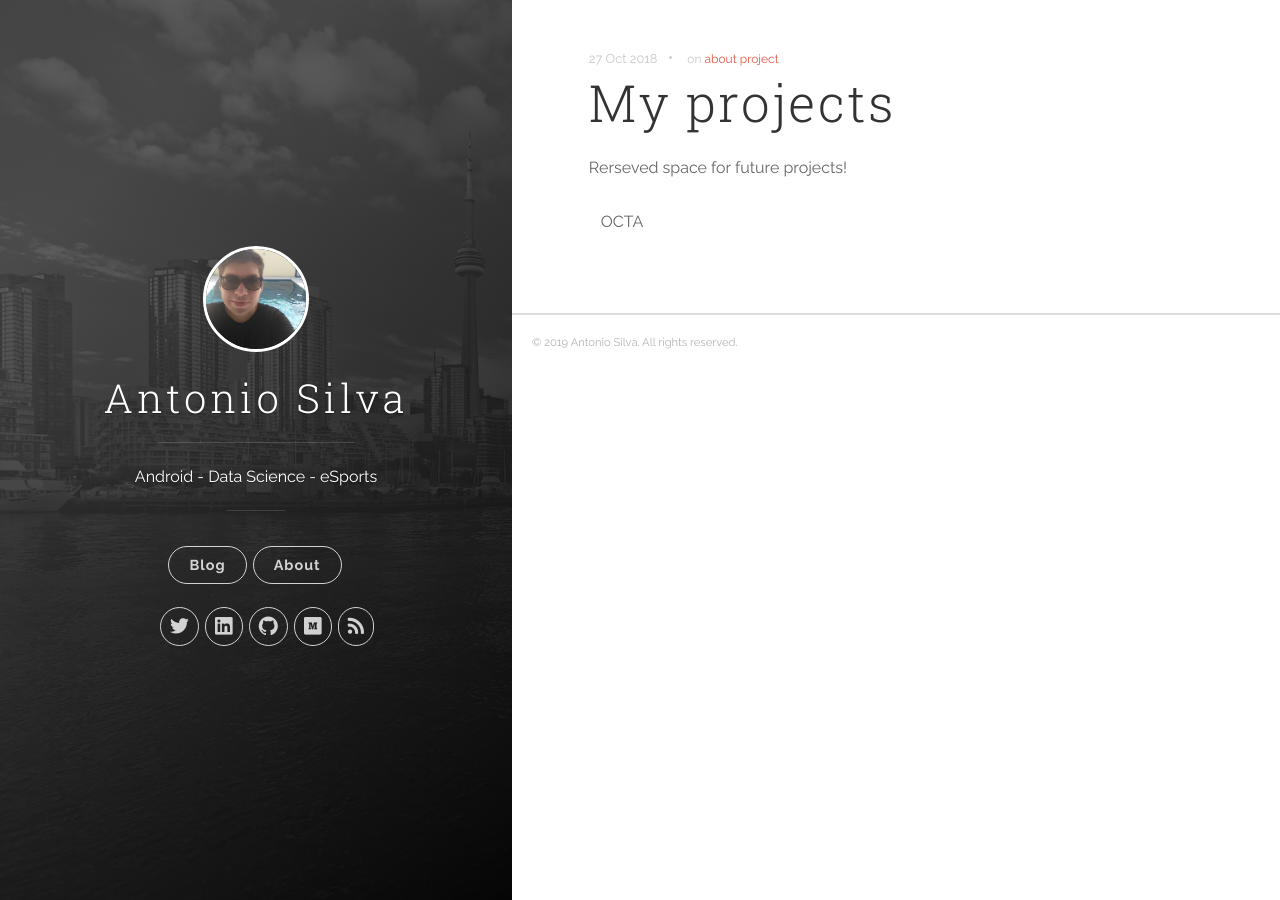
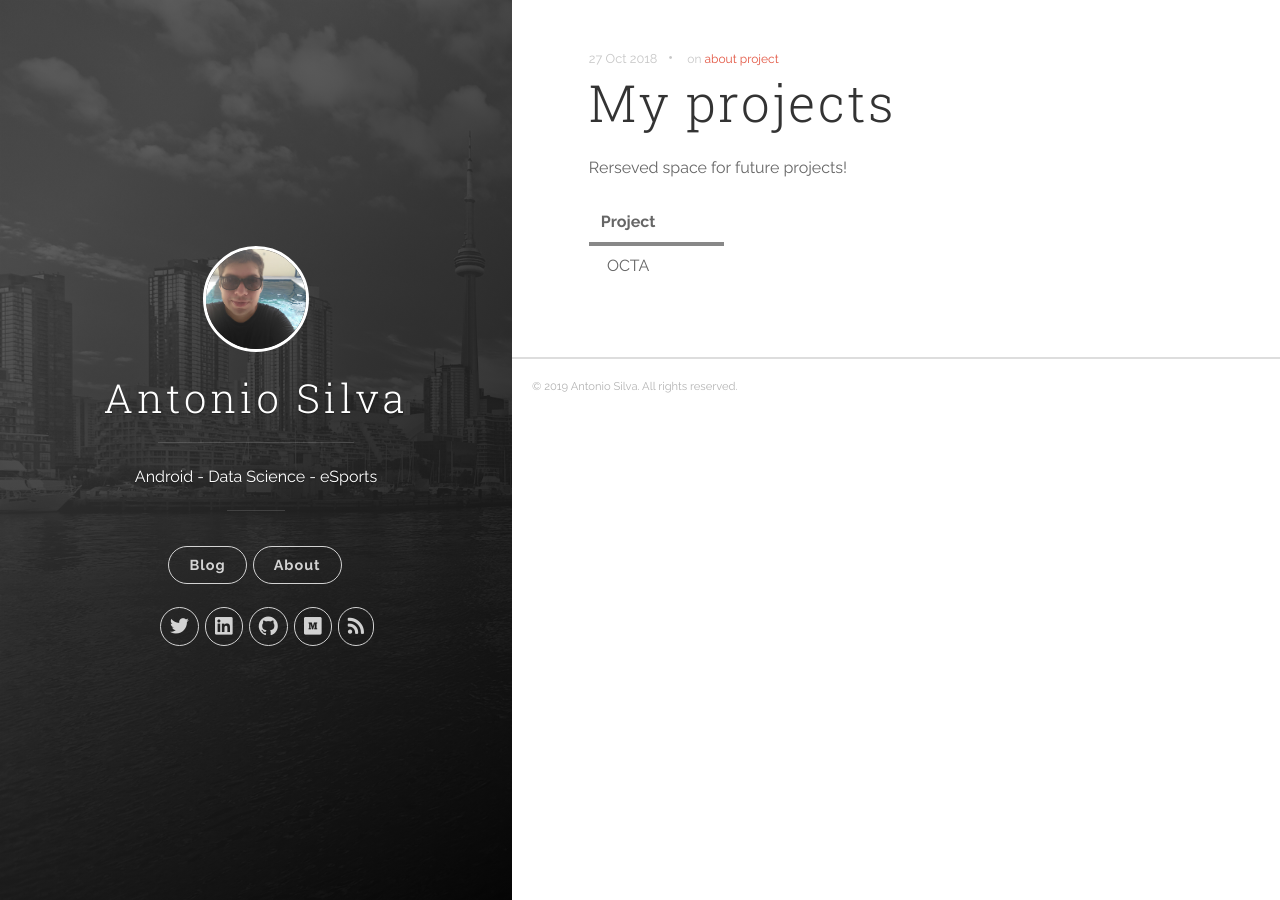
Before and after one commit to antoniosj/antoniosj.github.io, a Jekyll site: the page built from _posts/2018-10-27-my-projects.markdown, in a window 1280 px wide. Built offline with Jekyll 4.4.1, drawn with Linux system fonts in a browser that asks for light colours.

Commit message:
Update 2018-10-27-my-projects.markdown

```diff
--- a/_posts/2018-10-27-my-projects.markdown
+++ b/_posts/2018-10-27-my-projects.markdown
@@ -7,5 +7,6 @@ tags: [about, project]
 
 Rerseved space for future projects!
 
+| Project  	|   	|   	|
 |:-:	|:-:	|:-:	|
 | OCTA  	|   	|   	|
```
